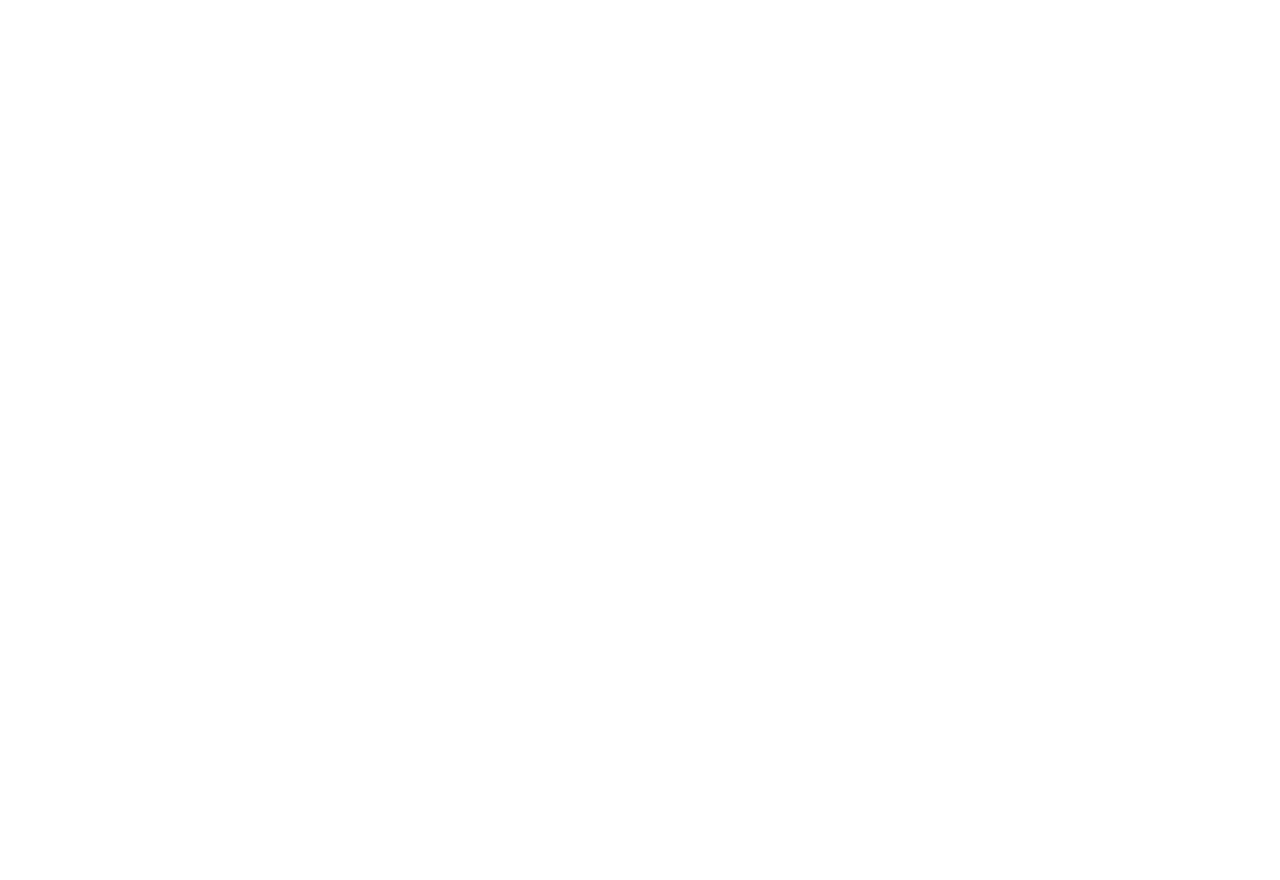
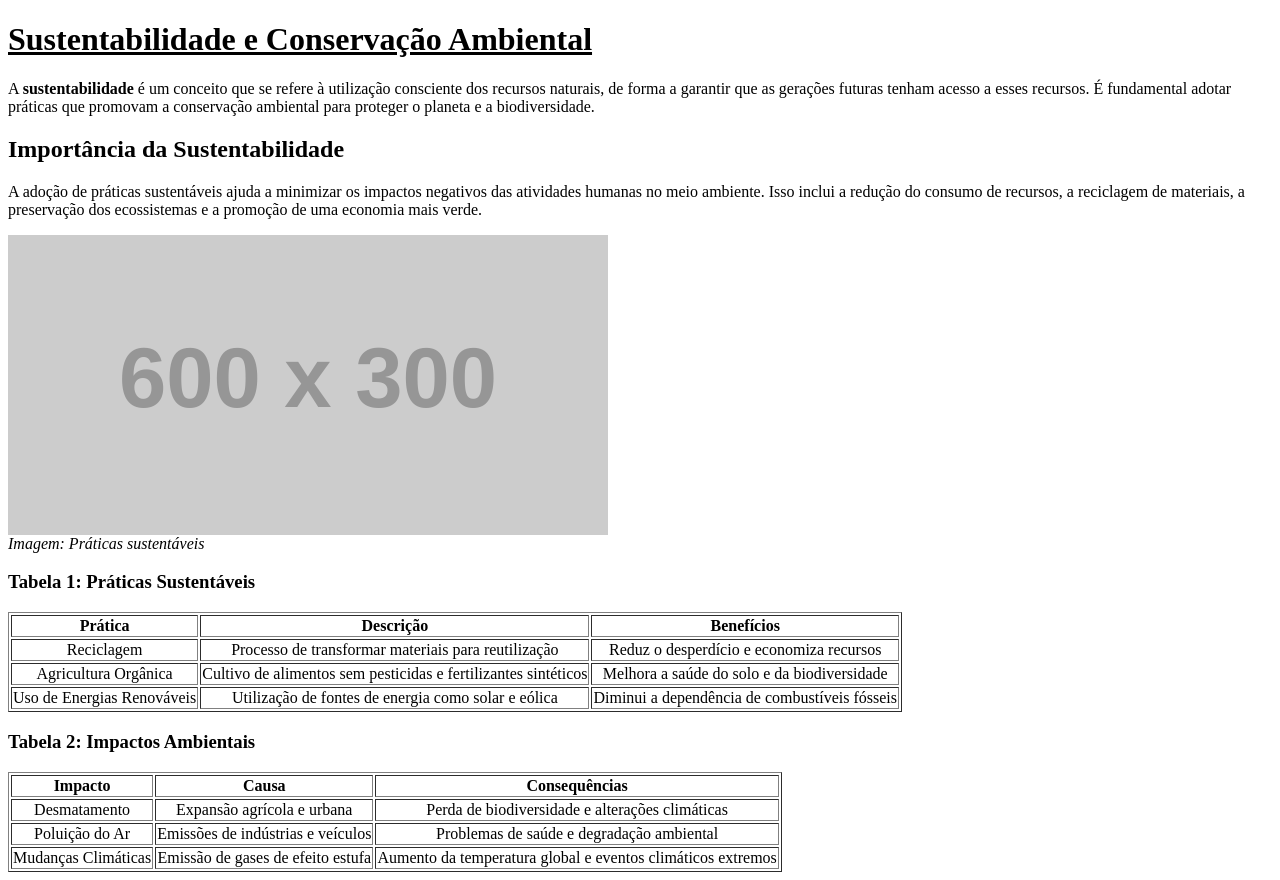
Before and after one commit to GabrielAraujoBarbosa/exercicios-pw, a plain HTML site: page lista-4/exercicio2.html in a window 1280 px wide. Before the commit the page ends 800 px from the top, so only its background shows below. Drawn offline with Linux system fonts and the light colour scheme; placeholder pictures from the web are drawn by us.

Commit message:
atualização lista-4

```diff
--- a/lista-4/exercicio2.html
+++ b/lista-4/exercicio2.html
@@ -3,9 +3,150 @@
 <head>
     <meta charset="UTF-8">
     <meta name="viewport" content="width=device-width, initial-scale=1.0">
-    <title>Document</title>
+    <title>Conservando Meio Ambiente</title>
+
+    <style>
+        h1 {
+            text-decoration: underline;
+        }
+
+        img {
+            display: block;
+        }
+
+        table {
+            text-align: center;
+        }
+    </style>
+
 </head>
 <body>
+    <h1>
+        Sustentabilidade e Conservação Ambiental
+    </h1>
 
+    <p>
+        A <strong> sustentabilidade </strong> é um conceito que se refere à utilização consciente dos recursos naturais, de forma a garantir que as gerações futuras tenham acesso a esses recursos. É fundamental adotar práticas que promovam a conservação ambiental para proteger o planeta e a biodiversidade.
+    </p>
+
+    <h2>
+        Importância da Sustentabilidade
+    </h2>
+
+    <p>
+        A adoção de práticas sustentáveis ajuda a minimizar os impactos negativos das atividades humanas no meio ambiente. Isso inclui a redução do consumo de recursos, a reciclagem de materiais, a preservação dos ecossistemas e a promoção de uma economia mais verde.
+    </p>
+
+    <img src="https://via.placeholder.com/600x300?text=Sustentabilidade" alt="Sustentabilidade">
+
+    <i>Imagem: Práticas sustentáveis</i>
+
+    <div>
+        <h3>
+            Tabela 1: Práticas Sustentáveis
+        </h3>
+
+        <table border="1">
+            <thead>
+                <tr>
+                    <th>Prática</th>
+                    <th>Descrição</th>
+                    <th>Benefícios</th>
+                </tr>
+            </thead>
+            <tbody>
+                <tr>
+                    <td>
+                        Reciclagem
+                    </td>
+                    <td>
+                        Processo de transformar materiais para reutilização
+                    </td>
+                    <td>
+                        Reduz o desperdício e economiza recursos
+
+                    </td>
+                </tr>
+
+                <tr>
+                    <td>
+                        Agricultura Orgânica
+                    </td>
+                    <td>
+                        Cultivo de alimentos sem pesticidas e fertilizantes sintéticos
+                    </td>
+                    <td>
+                        Melhora a saúde do solo e da biodiversidade
+                    </td>
+                </tr>
+
+                <tr>
+                    <td>
+                        Uso de Energias Renováveis
+                    </td>
+                    <td>
+                        Utilização de fontes de energia como solar e eólica
+                    </td>
+                    <td>
+                        Diminui a dependência de combustíveis fósseis
+                    </td>
+                </tr>
+            </tbody>
+        </table>
+    </div>
+
+
+    <div>
+        <h3>
+            Tabela 2: Impactos Ambientais
+        </h3>
+
+        <table border="1">
+            <thead>
+                <tr>
+                    <th>Impacto</th>
+                    <th>Causa</th>
+                    <th>Consequências</th>
+                </tr>
+            </thead>
+            <tbody>
+                <tr>
+                    <td>
+                        Desmatamento
+                    </td>
+                    <td>
+                        Expansão agrícola e urbana
+                    </td>
+                    <td>
+                        Perda de biodiversidade e alterações climáticas
+                    </td>
+                </tr>
+
+                <tr>
+                    <td>
+                        Poluição do Ar
+                    </td>
+                    <td>
+                        Emissões de indústrias e veículos
+                    </td>
+                    <td>
+                        Problemas de saúde e degradação ambiental
+                    </td>
+                </tr>
+
+                <tr>
+                    <td>
+                        Mudanças Climáticas
+                    </td>
+                    <td>
+                        Emissão de gases de efeito estufa
+                    </td>
+                    <td>
+                        Aumento da temperatura global e eventos climáticos extremos
+                    </td>
+                </tr>
+            </tbody>
+        </table>
+    </div>
 </body>
 </html>
```
Also changed, not shown: lista-4/exercicio1.html (+18 -11 lines).
